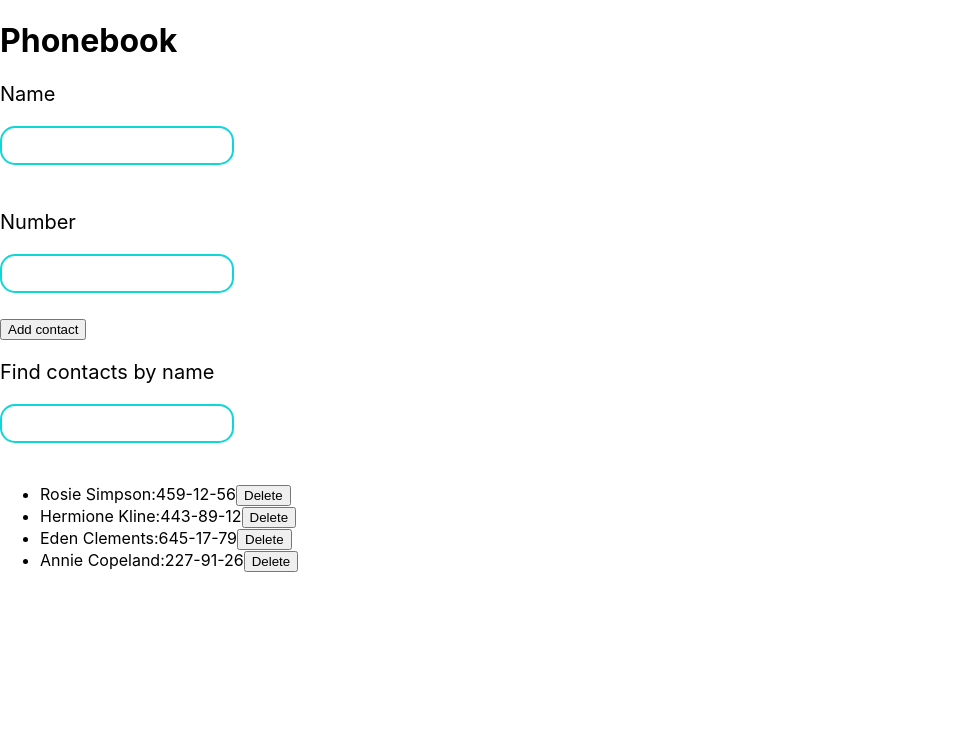
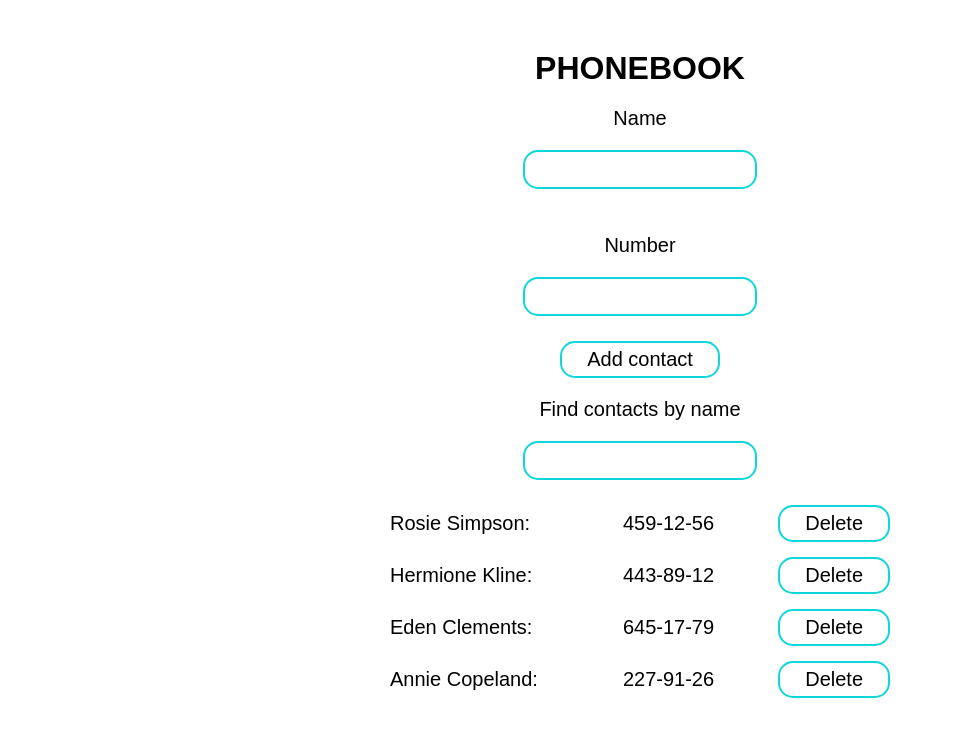
Before and after one commit to Lena-Kharchenko/goit-react-hw-02-phonebook, a React (Create React App) app: page / in a window 1280 px wide. Shown: the top 736 px of the page, without its empty margins (0-953 px from the left). Built offline with nearby package versions, Linux system fonts and the light colour scheme.

Commit message:
update index.css

```diff
--- a/src/index.css
+++ b/src/index.css
@@ -1,6 +1,6 @@
 @import-normalize; /* bring in normalize.css styles */
 
-body {
+/* body {
   margin: 0;
   font-family: -apple-system, BlinkMacSystemFont, 'Segoe UI', 'Roboto', 'Oxygen',
     'Ubuntu', 'Cantarell', 'Fira Sans', 'Droid Sans', 'Helvetica Neue',
@@ -12,4 +12,82 @@
 code {
   font-family: source-code-pro, Menlo, Monaco, Consolas, 'Courier New',
     monospace;
+} */
+
+body {
+  margin: 0;
+  font-family: -apple-system, BlinkMacSystemFont, 'Segoe UI', 'Roboto', 'Oxygen',
+    'Ubuntu', 'Cantarell', 'Fira Sans', 'Droid Sans', 'Helvetica Neue',
+    sans-serif;
+  -webkit-font-smoothing: antialiased;
+  -moz-osx-font-smoothing: grayscale;
+  font-family: 'Tenor Sans', sans-serif;
+  padding-bottom: 25px;
 }
+
+code {
+  font-family: source-code-pro, Menlo, Monaco, Consolas, 'Courier New',
+    monospace;
+}
+
+[id='root'] {
+  width: 500px;
+  text-align: center;
+  margin-left: auto;
+  margin-right: auto;
+}
+
+p {
+  margin-bottom: 20px;
+}
+
+ul {
+  list-style: none;
+}
+
+h1 {
+  text-transform: uppercase;
+  margin-top: 50px;
+  margin-bottom: 20px;
+}
+
+button {
+  background-color: white;
+  padding: 5px 25px;
+  border-radius: 15px;
+  border: 2px solid #0ed7da;
+  cursor: pointer;
+  font-size: 20px;
+}
+
+button:hover,
+button:focus {
+  background-color: #0ed7da;
+  color: white;
+}
+
+ul {
+  margin: 0;
+  padding: 0;
+}
+
+li {
+  display: flex;
+  justify-content: space-between;
+  width: 500px;
+  align-items: center;
+  font-size: 20px;
+  margin: 0;
+  margin-right: auto;
+  margin-left: auto;
+}
+
+li:not(:last-child) {
+  margin-bottom: 15px;
+}
+
+h2 {
+  margin: 0;
+  margin-top: 50px;
+  margin-bottom: 20px;
+}
```
